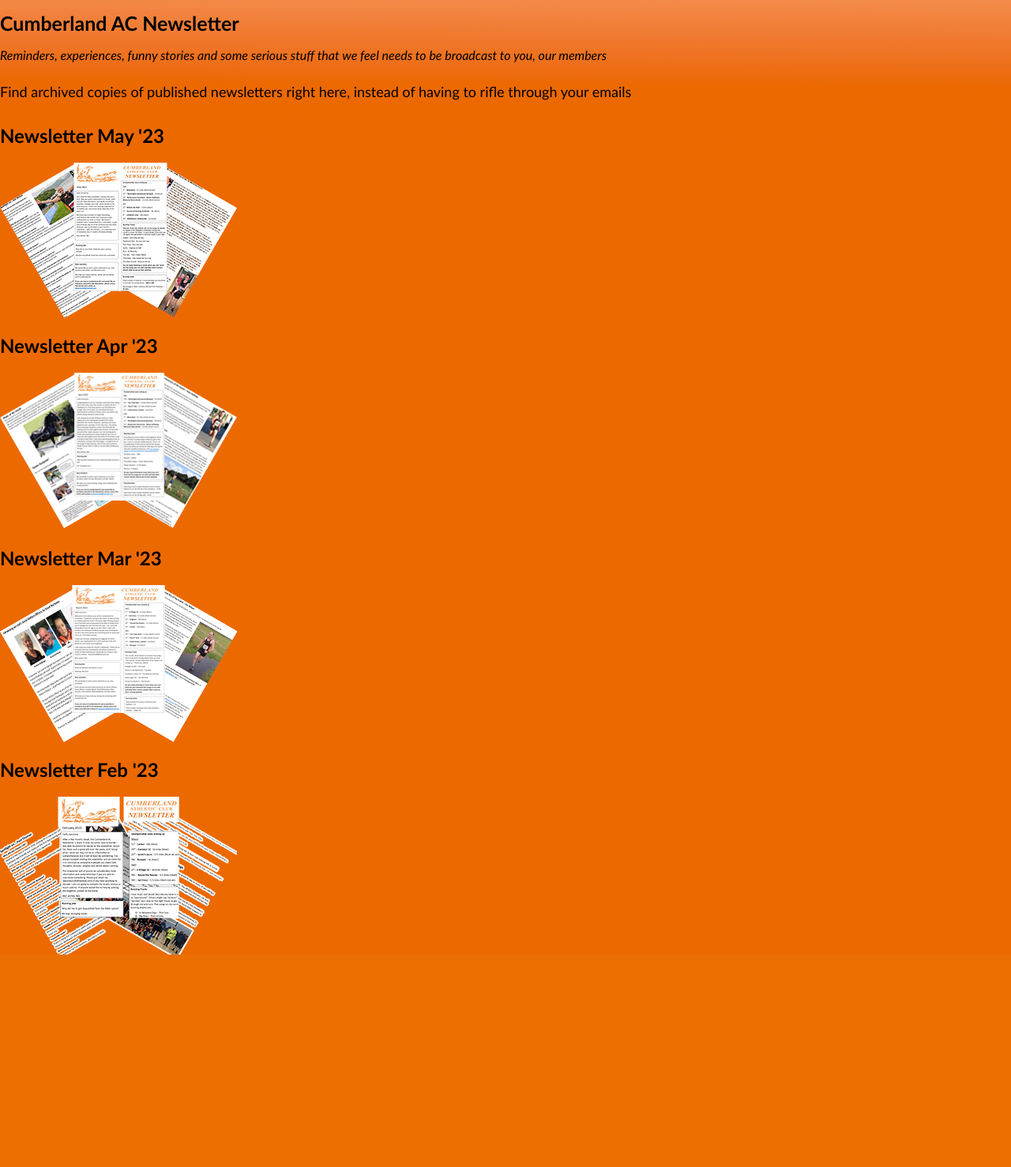
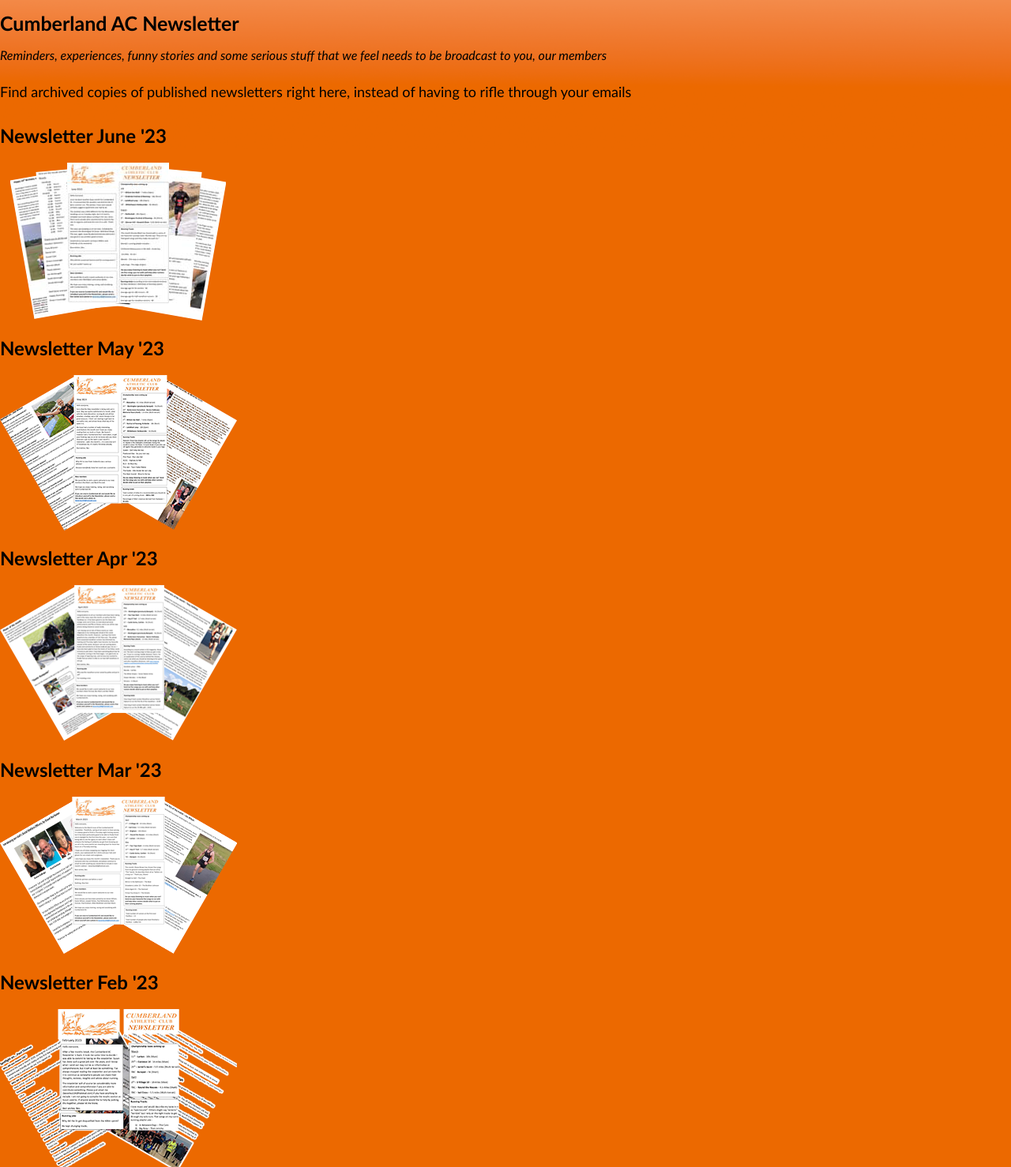
Before and after one commit to SinglePointVulnerability/CumberlandAC.co.uk, a PHP site: page /newsletter.php in a window 1280 px wide. Shown: the part 531-2009 px from the top of the page at 79% size. Before the commit the page ends 1740 px from the top, so only its background shows below. Run offline with PHP 8.4, Linux system fonts and the light colour scheme.

Commit message:
June '23 newsletter added

```diff
--- a/newsletter.php
+++ b/newsletter.php
@@ -69,6 +69,12 @@ function auto_version($file='')
 			</p>
 			<p>
 				<h2>
+					Newsletter June '23
+				</h2>
+				<img src="<?php echo auto_version('img/CAC-Newsletter-2023-06-thumb.png'); ?>" onClick="location.href='media/docs/CAC-Newsletter-2023-06.pdf'">
+			</p>
+			<p>
+				<h2>
 					Newsletter May '23
 				</h2>
 				<img src="<?php echo auto_version('img/CAC-Newsletter-2023-05-thumb.png'); ?>" onClick="location.href='media/docs/CAC-Newsletter-2023-05.pdf'">
```
Also changed, not shown: img/CAC-Newsletter-2023-06-thumb.png (added), 1 other file.
